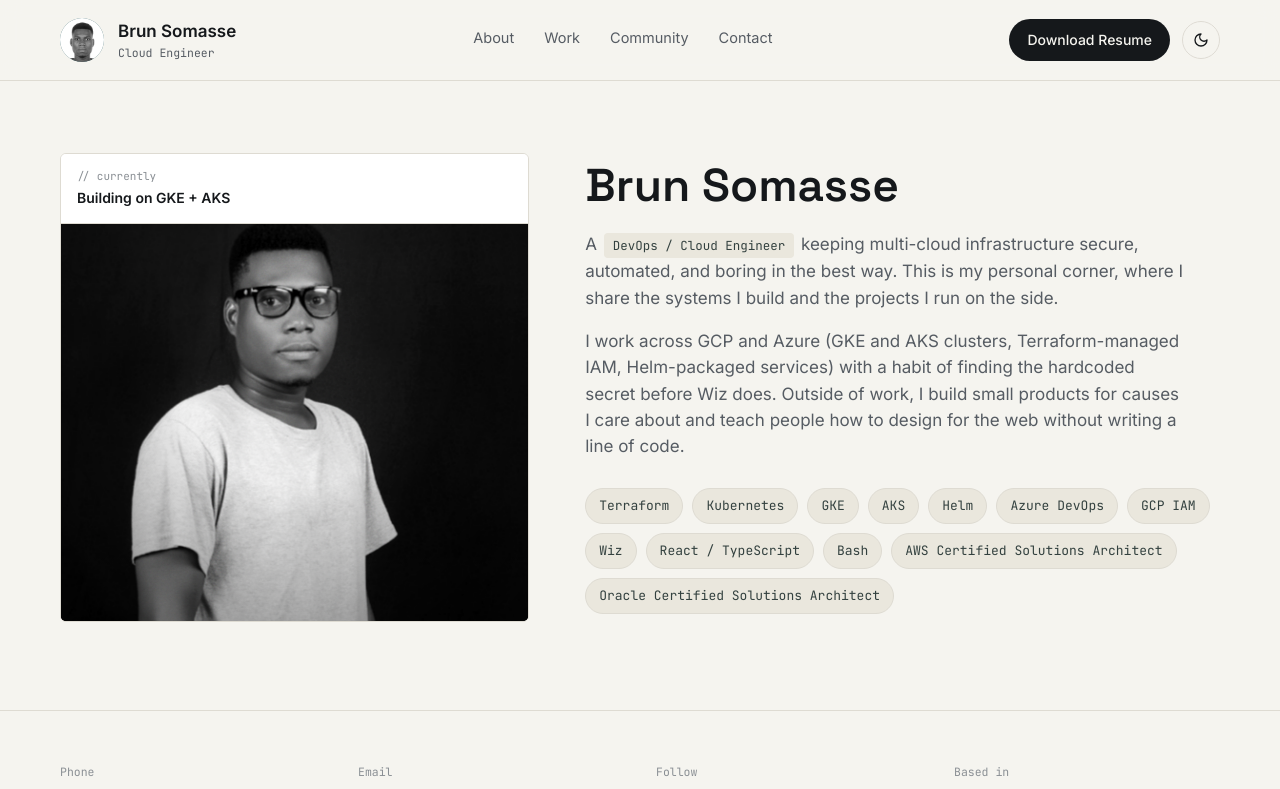
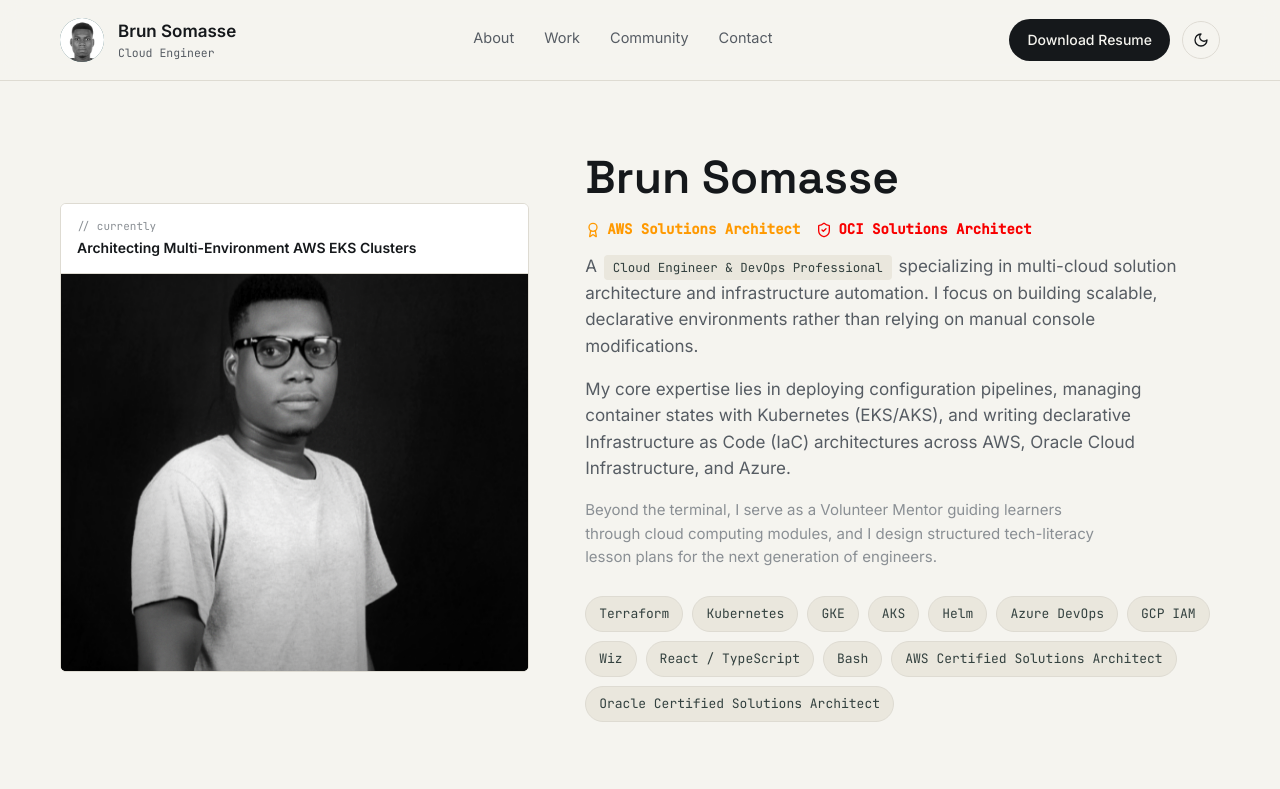
Before and after one commit to brunsomasse/brun-portfolio, a React (Vite) app: page / in a window 1280 px wide. Shown: the top 789 px of the page. Built offline with nearby package versions, Linux system fonts and the light colour scheme.

Commit message:
feat: rewrite hero copy to highlight multi-cloud architecture and AWS/OCI certifications

```diff
--- a/src/pages/Home.jsx
+++ b/src/pages/Home.jsx
@@ -1,5 +1,7 @@
 import { useTheme, SKILLS } from "../theme";
 import { SkillPill, PortraitImage } from "../components/Bits";
+// Added: Lucide icons from your package.json dependencies
+import { Award, ShieldCheck } from "lucide-react";
 
 export default function Home() {
   const { t } = useTheme();
@@ -39,7 +41,7 @@ export default function Home() {
           }}
         >
           <div style={{ fontFamily: "'JetBrains Mono', monospace", fontSize: 11, color: t.inkFaint }}>// currently</div>
-          <div style={{ fontSize: 14, fontWeight: 600, marginTop: 2, color: t.ink }}>Building on GKE + AKS</div>
+          <div style={{ fontSize: 14, fontWeight: 600, marginTop: 2, color: t.ink }}>Architecting Multi-Environment AWS EKS Clusters</div>
         </div>
         <div style={{ position: "relative", flex: 1, minHeight: 0, background: "#111" }}>
           <PortraitImage src="/brun-portrait.jpg" label="Portrait of Brun Somasse" />
@@ -50,20 +52,33 @@ export default function Home() {
         <h1 style={{ fontFamily: "'Space Grotesk', sans-serif", fontWeight: 600, fontSize: "clamp(32px, 4.4vw, 46px)", lineHeight: 1.08, color: t.ink, margin: 0 }}>
           Brun Somasse
         </h1>
-        <p style={{ marginTop: 20, fontSize: 17, color: t.inkSoft, maxWidth: "56ch" }}>
+
+        {/* Added: High-visibility Certification Banner */}
+        <div style={{ display: "flex", gap: 16, marginTop: 16, marginBottom: 8 }}>
+          <div style={{ display: "flex", alignItems: "center", gap: 6, color: "#ff9900", fontSize: 14, fontWeight: 600, fontFamily: "'JetBrains Mono', monospace" }}>
+            <Award size={16} /> AWS Solutions Architect
+          </div>
+          <div style={{ display: "flex", alignItems: "center", gap: 6, color: "#f80000", fontSize: 14, fontWeight: 600, fontFamily: "'JetBrains Mono', monospace" }}>
+            <ShieldCheck size={16} /> OCI Solutions Architect
+          </div>
+        </div>
+
+        <p style={{ marginTop: 12, fontSize: 17, color: t.inkSoft, maxWidth: "56ch" }}>
           A{" "}
           <span style={{ display: "inline-block", background: t.pillBg, color: t.pillInk, fontFamily: "'JetBrains Mono', monospace", fontSize: 12.5, padding: "3px 9px", borderRadius: 4, margin: "0 2px" }}>
-            DevOps / Cloud Engineer
+            Cloud Engineer & DevOps Professional
           </span>{" "}
-          keeping multi-cloud infrastructure secure, automated, and boring in the best way.
-          This is my personal corner, where I share the systems I build and the projects I run on the side.
+          specializing in multi-cloud solution architecture and infrastructure automation. I focus on building scalable, declarative environments rather than relying on manual console modifications.
         </p>
+
         <p style={{ marginTop: 14, fontSize: 17, color: t.inkSoft, maxWidth: "56ch" }}>
-          I work across GCP and Azure (GKE and AKS clusters, Terraform-managed IAM, Helm-packaged
-          services) with a habit of finding the hardcoded secret before Wiz does. Outside of work,
-          I build small products for causes I care about and teach people how to design for the web
-          without writing a line of code.
+          My core expertise lies in deploying configuration pipelines, managing container states with Kubernetes (EKS/AKS), and writing declarative Infrastructure as Code (IaC) architectures across AWS, Oracle Cloud Infrastructure, and Azure.
         </p>
+
+        <p style={{ marginTop: 14, fontSize: 15, color: t.inkFaint, maxWidth: "56ch" }}>
+          Beyond the terminal, I serve as a Volunteer Mentor guiding learners through cloud computing modules, and I design structured tech-literacy lesson plans for the next generation of engineers.
+        </p>
+
         <div style={{ display: "flex", flexWrap: "wrap", gap: 9, marginTop: 28 }}>
           {SKILLS.map((s) => (
             <SkillPill key={s} label={s} />
```
